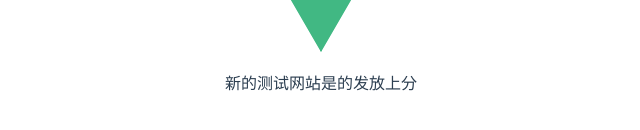
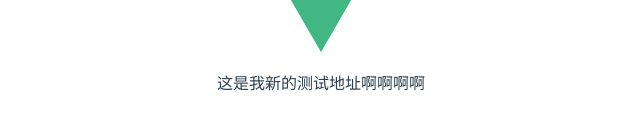
Before and after one commit to ChinaPhoto/docker, a Vue app: page / in a window 1280 px wide. Shown: the part 220-350 px from the top of the page, without its empty margins (319-959 px from the left). Built offline with nearby package versions, Linux system fonts and the light colour scheme.

Commit message:
测试文件

```diff
--- a/src/components/HelloWorld.vue
+++ b/src/components/HelloWorld.vue
@@ -1,6 +1,6 @@
 <template>
   <div class="hello">
-    新的测试网站是的发放上分
+    这是我新的测试地址啊啊啊啊
   </div>
 </template>
 
```
